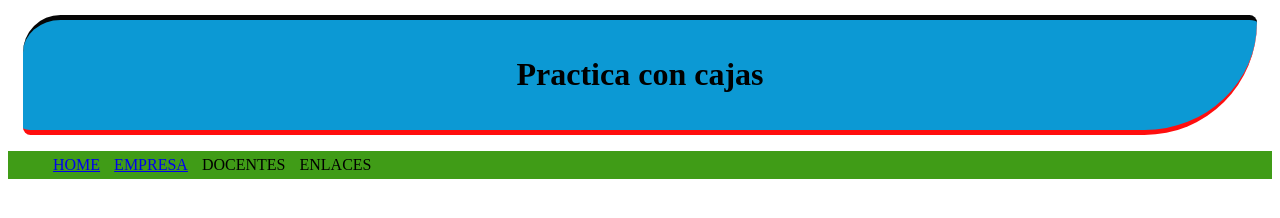
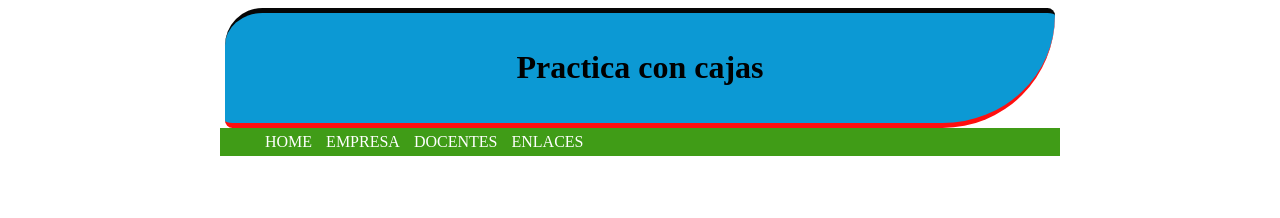
Before and after one commit to Mr-Dany/31-05-2019, a plain HTML site: page index.html in a window 1280 px wide. Drawn offline with Linux system fonts and the light colour scheme.

Commit message:
terminadndo

```diff
--- a/index.html
+++ b/index.html
@@ -13,8 +13,8 @@
 	<ul id="menu1">
 		<li><a href="home.html">HOME</a></li>
 		<li><a href="empresa.html">EMPRESA</a></li>
-		<li>DOCENTES</li>
-		<li>ENLACES</li>
+		<li><a href="">DOCENTES</a></li>
+		<li><a href="">ENLACES</a></li>
 	</ul>
 
 
--- a/styles.css
+++ b/styles.css
@@ -1,6 +1,7 @@
 .colorcaja{
 	background-color: #0C99D4;
-	margin: 15px;
+	margin: auto;
+	width: 800px;
 	padding: 15px;
 	border-top: 5px solid #060606;
 	border-bottom:  5px solid #FF0E0E;
@@ -13,11 +14,19 @@ li{
 	list-style-type: decimal;
 }
 #menu1{
-	background-color: #409C17
+	background-color: #409C17;
+	width: 800px;
+	margin: auto;
+
 }
 #menu1 li{
 	display: inline-block;
 	padding: 5px;
+
+}
+#menu1 a{
+	text-decoration: none;
+	color: white;
 }
 #menu1 li:hover{
 	background-color: #FFFFFF
```
